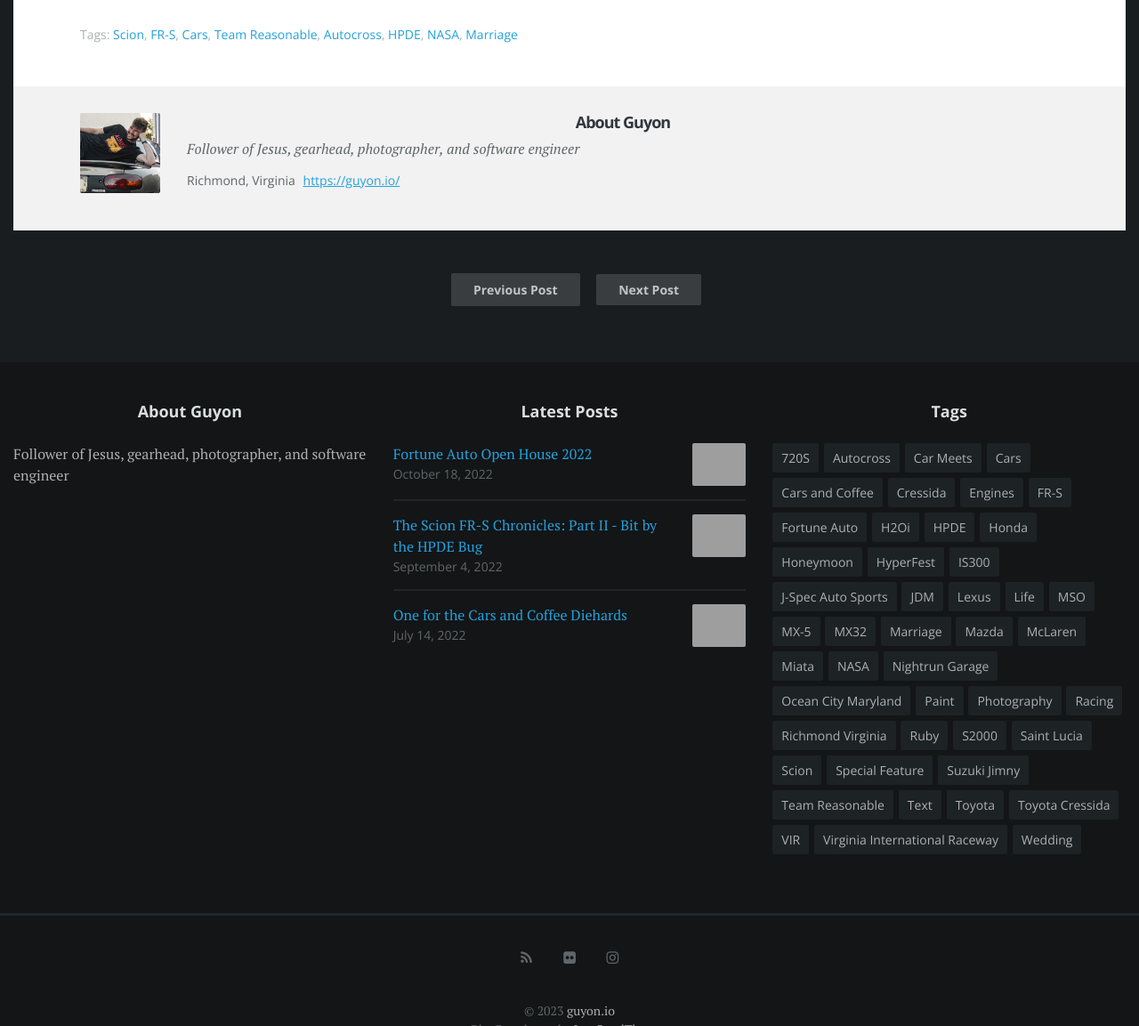
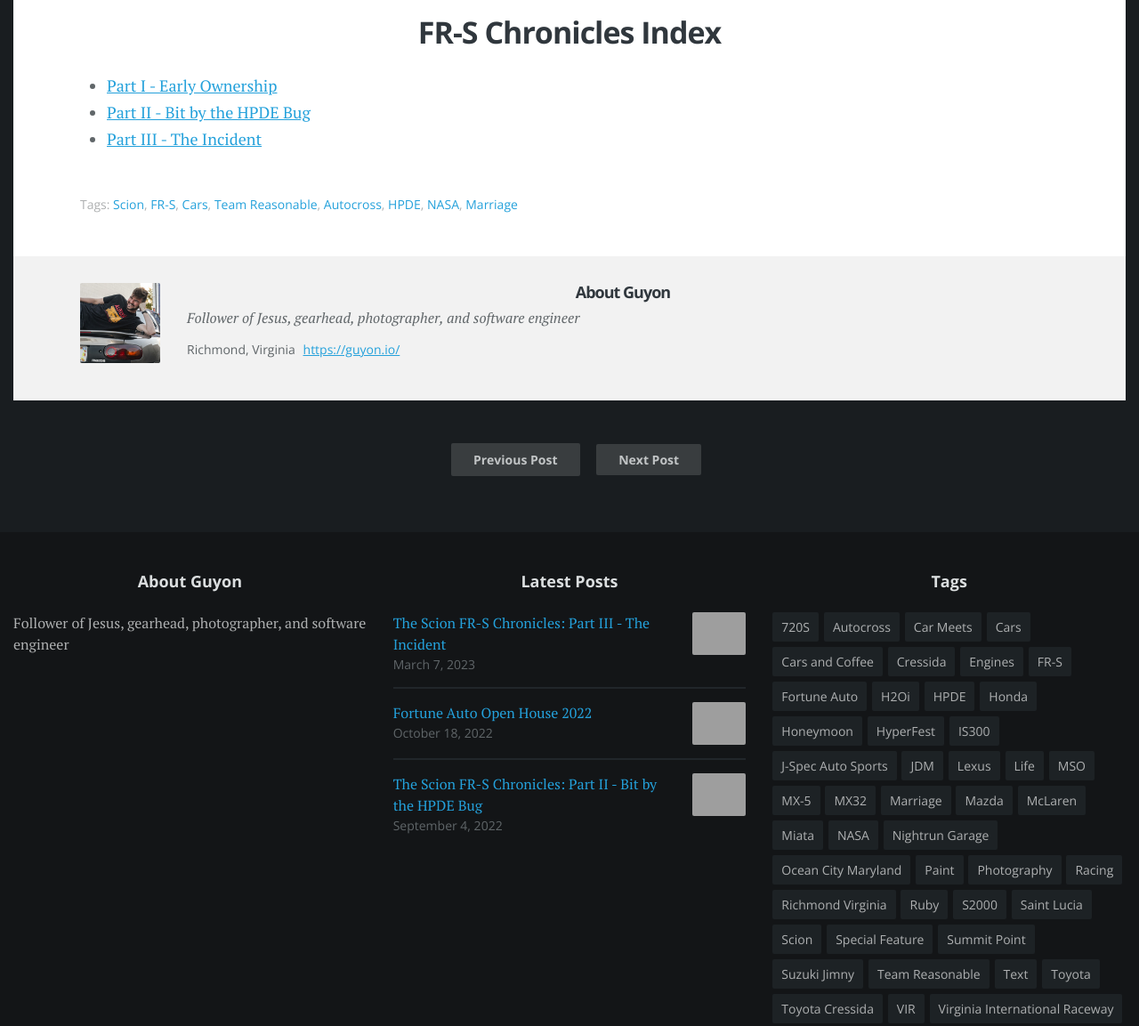
Before and after one commit to gkubed/gkubed.github.io, a Jekyll site: the page built from _posts/2022-09-04-the-scion-fr-s-chronicles-part-ii-bit-by-the-hpde-bug.md, in a window 1280 px wide and 1400 px high, scrolled down 33772 px. Shown: the part 247-1400 px from the top of the window at 89% size. Built offline with Jekyll 4.4.1, drawn with Linux system fonts in a browser that asks for light colours; some web fonts are replaced; grey boxes are pictures that could not be loaded.

Commit message:
FR-S Chronicles Part III

```diff
--- a/_posts/2022-04-19-the-scion-fr-s-chronicles-part-i-early-ownership.markdown
+++ b/_posts/2022-04-19-the-scion-fr-s-chronicles-part-i-early-ownership.markdown
@@ -110,3 +110,9 @@
 {% include image_full.html imageurl="https://i.guyon.io/2022-04-19-the-scion-fr-s-chronicles-part-1-early-ownership/Snapchat-1566394961-1400.jpg" title="" caption="Working on my car wherever there was space - in this case, rolling my fenders. I nailed it on the passenger side but did pretty bad on the driver's side" %}
 {% include image_full.html imageurl="https://i.guyon.io/2022-04-19-the-scion-fr-s-chronicles-part-1-early-ownership/Snapchat-713225990-1400.jpg" title="" caption="Owning only one vehicle and having a roommate who only has a Miata means you get yourself in tricky situations when you need to move big objects - like this cat tree I got off Craigslist" %}
 {% include image_full.html imageurl="https://i.guyon.io/2022-04-19-the-scion-fr-s-chronicles-part-1-early-ownership/Snapchat-537790474-1400.jpg" title="" caption="Zack riding shotty while I put in some laps at autocross" %}
+
+## FR-S Chronicles Index
+
+* [Part I - Early Ownership](../../../../2022/04/19/the-scion-fr-s-chronicles-part-i-early-ownership/)
+* [Part II - Bit by the HPDE Bug](../../../../2022/09/04/the-scion-fr-s-chronicles-part-ii-bit-by-the-hpde-bug/)
+* [Part III - The Incident](../../../../2023/03/07/the-scion-fr-s-chronicles-part-iii-the-incident/)
--- a/_posts/2022-09-04-the-scion-fr-s-chronicles-part-ii-bit-by-the-hpde-bug.md
+++ b/_posts/2022-09-04-the-scion-fr-s-chronicles-part-ii-bit-by-the-hpde-bug.md
@@ -119,3 +119,9 @@
 {% include image_full.html url="" imageurl="https://i.guyon.io/2022-09-04-the-scion-fr-s-chronicles-part-ii-bit-by-the-hpde-bug/IMG_4732-1400.jpg " title="" caption="This is Russell, my dash dino who judged my driving. He eventually escaped via the passenger window." %}
 {% include image_full.html imageurl="https://i.guyon.io/2022-09-04-the-scion-fr-s-chronicles-part-ii-bit-by-the-hpde-bug/48694117372_325289303c_o-1400.jpg" title="" caption="Nobody cares how dirty your car is if it's a racecar. Photo by Mike Lee." %}
 {% include image_full.html imageurl="https://i.guyon.io/2022-09-04-the-scion-fr-s-chronicles-part-ii-bit-by-the-hpde-bug/48693943021_cd17078296_o-1400.jpg" title="" caption="Another photo by Mike Lee. Andrew can be seen in his NB2 Miata in the background." %}
+
+## FR-S Chronicles Index
+
+* [Part I - Early Ownership](../../../../2022/04/19/the-scion-fr-s-chronicles-part-i-early-ownership/)
+* [Part II - Bit by the HPDE Bug](../../../../2022/09/04/the-scion-fr-s-chronicles-part-ii-bit-by-the-hpde-bug/)
+* [Part III - The Incident](../../../../2023/03/07/the-scion-fr-s-chronicles-part-iii-the-incident/)
```
Also changed, not shown: _posts/2023-03-07-the-scion-fr-s-chronicles-part-iii-the-incident.md (added, +118 -0 lines).
